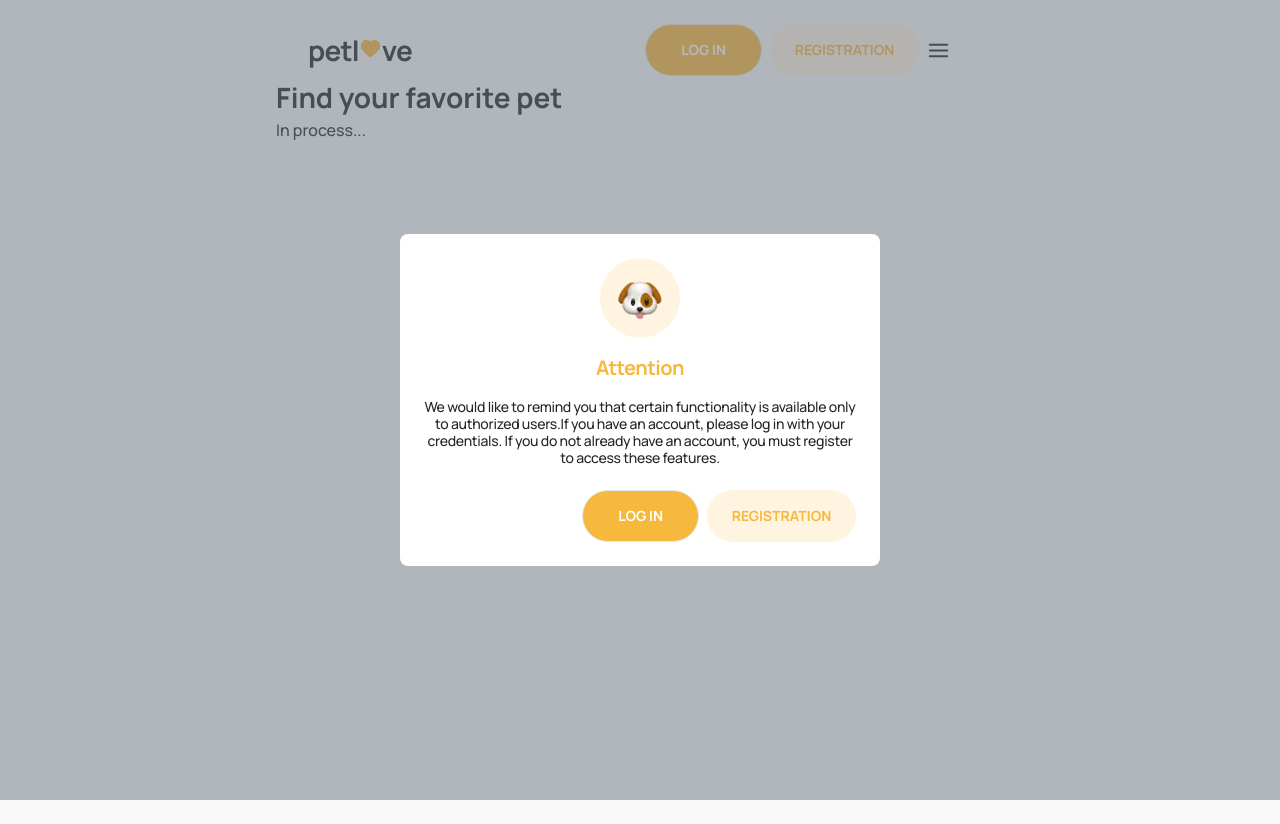
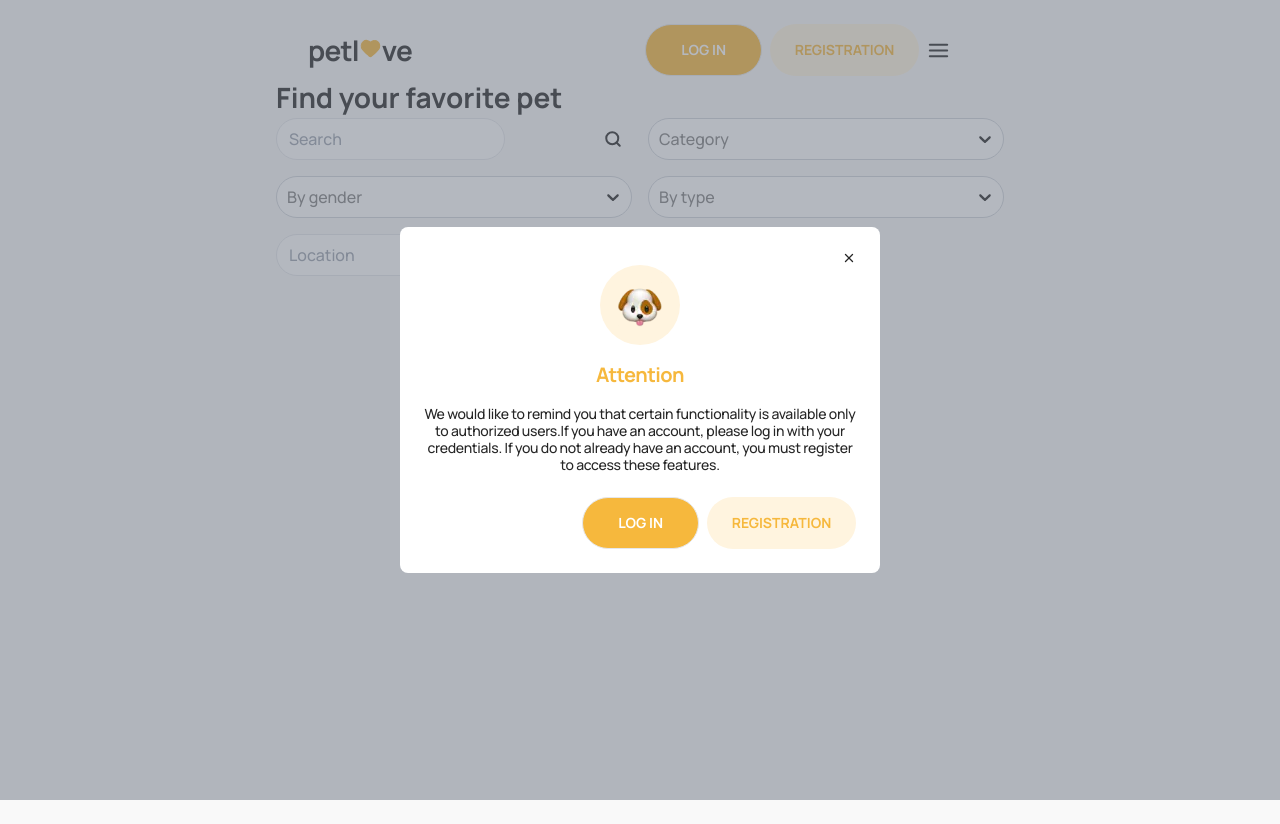
Before and after one commit to MaxsimJSDeveloper/pet-love, a React (Vite) app: page /notices in a window 1280 px wide. Built offline with nearby package versions, Linux system fonts and the light colour scheme.

Commit message:
addNoticesFilters

```diff
--- a/package.json
+++ b/package.json
@@ -18,6 +18,7 @@
     "react-paginate": "^8.2.0",
     "react-redux": "^9.1.2",
     "react-router-dom": "^7.0.1",
+    "react-select": "^5.9.0",
     "redux-persist": "^6.0.0",
     "vite-plugin-svgr": "^4.3.0",
     "yup": "^1.4.0"
--- a/src/components/logic/Navigation/Navigation.tsx
+++ b/src/components/logic/Navigation/Navigation.tsx
@@ -3,8 +3,13 @@ import AuthNav from "../AuthNav/AuthNav";
 import { NavigationProps } from "./Navigation.types";
 import css from "./NavigationStyles";
 import Icon from "@src/shared/Icon";
+import { useSelector } from "react-redux";
+import { selectToken } from "@src/redux/users/selectors";
+import Logout from "@src/components/ui/LogoutBtn/LogoutBtn";
 
 const Navigation = ({ isOpen, setIsOpen, location }: NavigationProps) => {
+  const token = useSelector(selectToken);
+
   const handleNavClick = (e: React.MouseEvent<HTMLDivElement>) => {
     e.stopPropagation();
   };
@@ -63,9 +68,13 @@ const Navigation = ({ isOpen, setIsOpen, location }: NavigationProps) => {
         </NavLink>
       </div>
 
-      <div className="mt-auto flex flex-col items-center">
-        <AuthNav location={location} />
-      </div>
+      {token === null ? (
+        <div className="mt-auto flex flex-col items-center">
+          <AuthNav location={location} />
+        </div>
+      ) : (
+        <Logout />
+      )}
     </nav>
   );
 };
--- /dev/null
+++ b/src/components/logic/NoticesFilters/NoticesFilters.tsx
@@ -0,0 +1,50 @@
+import ReactSelect from "@src/shared/Select";
+import {
+  categoryOptions,
+  genderOptions,
+  typeOptions,
+} from "./selectorsOptionsData";
+import SearchField from "@src/shared/SearchField";
+
+interface Option {
+  value: string;
+  label: string;
+}
+
+const NoticesFilters = () => {
+  const handleChange = (option: Option | null) => {
+    console.log("Selected:", option);
+  };
+
+  return (
+    <div className="grid grid-cols-2 gap-4 grid-flow-row">
+      <SearchField styles="col-span-2" />
+
+      <ReactSelect
+        name="category"
+        options={categoryOptions}
+        placeholder="Category"
+        onChange={handleChange}
+      />
+
+      <ReactSelect
+        name="gender"
+        options={genderOptions}
+        placeholder="By gender"
+        onChange={handleChange}
+      />
+
+      <ReactSelect
+        name="type"
+        options={typeOptions}
+        placeholder="By type"
+        onChange={handleChange}
+      />
+
+      {/* Оставшийся SearchField для поиска по локации */}
+      <SearchField placeholder="Location" />
+    </div>
+  );
+};
+
+export default NoticesFilters;
--- /dev/null
+++ b/src/components/logic/NoticesFilters/selectorsOptionsData.ts
@@ -0,0 +1,33 @@
+export const categoryOptions = [
+  { value: "show_all", label: "Show all" },
+  { value: "sell", label: "Sell" },
+  { value: "free", label: "Free" },
+  { value: "lost", label: "Lost" },
+  { value: "found", label: "Found" },
+];
+
+export const genderOptions = [
+  { value: "show_all", label: "Show all" },
+  { value: "unknown", label: "Unknown" },
+  { value: "female", label: "Female" },
+  { value: "male", label: "Male" },
+  { value: "multiple", label: "Multiple" },
+];
+
+export const typeOptions = [
+  { value: "show_all", label: "Show all" },
+  { value: "dog", label: "Dog" },
+  { value: "cat", label: "Cat" },
+  { value: "monkey", label: "Monkey" },
+  { value: "bird", label: "Bird" },
+  { value: "snake", label: "Snake" },
+  { value: "turtle", label: "Turtle" },
+  { value: "lizard", label: "Lizard" },
+  { value: "frog", label: "Frog" },
+  { value: "fish", label: "Fish" },
+  { value: "ants", label: "Ants" },
+  { value: "bees", label: "Bees" },
+  { value: "butterfly", label: "Butterfly" },
+  { value: "spider", label: "Spider" },
+  { value: "scorpion", label: "Scorpion" },
+];
--- a/src/components/ui/ModalAttention/ModalAttention.tsx
+++ b/src/components/ui/ModalAttention/ModalAttention.tsx
@@ -17,7 +17,6 @@ const ModalAttention = () => {
 
   return (
     <>
-      <button onClick={handleSetIsOpen}>In process...</button>
       {isOpen && (
         <Modal onClose={handleSetIsOpen}>
           <AttentionModalImgWrap images={attentionImages} />
--- a/src/pages/NewsPage.tsx
+++ b/src/pages/NewsPage.tsx
@@ -38,7 +38,7 @@ const NewsPage = () => {
     <>
       <div className="mb-[24px] md:flex md:justify-between md:mb-[46px] md:mt-[89px]">
         <Title style="mt-[54px] mb-[15px] md:mt-0 md:mb-0">News</Title>
-        <SearchField styles="md:max-w-[230px]" />
+        <SearchField styles="md:max-w-[230px]  w-full" />
       </div>
       {loading && <Loader />}
       {error && <p>Error: {error}</p>}
--- a/src/pages/NoticesPage.tsx
+++ b/src/pages/NoticesPage.tsx
@@ -1,5 +1,6 @@
 import ModalAttention from "@src/components/ui/ModalAttention/ModalAttention";
 import Title from "../shared/Tittle";
+import NoticesFilters from "@src/components/logic/NoticesFilters/NoticesFilters";
 // import RegisterPosBlock from "@src/components/ui/RegisterPosBlock/RegisterPosBlock";
 
 const NoticesPage = () => {
@@ -8,6 +9,7 @@ const NoticesPage = () => {
       <Title>Find your favorite pet</Title>
       <ModalAttention />
       {/* <RegisterPosBlock /> */}
+      <NoticesFilters />
     </>
   );
 };
--- a/src/shared/Modal.tsx
+++ b/src/shared/Modal.tsx
@@ -1,5 +1,6 @@
-import { ReactNode } from "react";
+import { ReactNode, useEffect } from "react";
 import ReactDOM from "react-dom";
+import Icon from "./Icon";
 
 interface PropsModal {
   children: ReactNode;
@@ -7,6 +8,20 @@ interface PropsModal {
 }
 
 const Modal = ({ children, onClose }: PropsModal) => {
+  useEffect(() => {
+    const handleKeyDown = (e: KeyboardEvent) => {
+      if (e.key === "Escape") {
+        onClose();
+      }
+    };
+
+    document.addEventListener("keydown", handleKeyDown);
+
+    return () => {
+      document.removeEventListener("keydown", handleKeyDown);
+    };
+  }, [onClose]);
+
   return ReactDOM.createPortal(
     <div
       className="fixed inset-0 bg-gray-500 bg-opacity-50 flex justify-center items-center z-50"
@@ -16,6 +31,14 @@ const Modal = ({ children, onClose }: PropsModal) => {
         className="bg-white p-6 rounded-lg w-[335px] md:w-[480px] flex flex-col items-center"
         onClick={(e) => e.stopPropagation()}
       >
+        <button className="ml-auto" onClick={onClose}>
+          <Icon
+            stroke="stroke-[#262626]"
+            id="icon-close"
+            width="14px"
+            height="14px"
+          />
+        </button>
         {children}
       </div>
     </div>,
--- a/src/shared/SearchField.tsx
+++ b/src/shared/SearchField.tsx
@@ -5,9 +5,10 @@ import Icon from "./Icon";
 
 interface SearchFieldProps {
   styles?: string;
+  placeholder?: string;
 }
 
-const SearchField = ({ styles }: SearchFieldProps) => {
+const SearchField = ({ styles, placeholder = "Search" }: SearchFieldProps) => {
   const dispatch = useDispatch<AppDispatch>();
 
   const handleInputChange = (e: React.ChangeEvent<HTMLInputElement>) => {
@@ -20,8 +21,8 @@ const SearchField = ({ styles }: SearchFieldProps) => {
     <form className="relative">
       <input
         name="search"
-        placeholder="Search"
-        className={`${styles} w-full h-full p-[12px] border-[1px] input-border-color rounded-[30px]`}
+        placeholder={placeholder}
+        className={`${styles} h-[42px] p-[12px] border-[1px] input-border-color rounded-[30px]`}
         onChange={handleInputChange}
       />
       <button
--- /dev/null
+++ b/src/shared/Select.tsx
@@ -0,0 +1,51 @@
+import Select from "react-select";
+
+interface Option {
+  value: string;
+  label: string;
+}
+
+interface ReactSelectProps {
+  name: string;
+  options: Option[];
+  placeholder?: string;
+  onChange: (selectedOption: Option | null) => void;
+}
+
+const ReactSelect = ({
+  name,
+  options,
+  placeholder,
+  onChange,
+}: ReactSelectProps) => {
+  return (
+    <Select
+      name={name}
+      options={options}
+      placeholder={placeholder}
+      onChange={onChange}
+      styles={{
+        control: (baseStyles) => ({
+          ...baseStyles,
+          borderRadius: "30px",
+          height: "42px",
+          border: "1px solid #d1d5db", // цвет границы (можно настроить)
+          boxShadow: "none",
+        }),
+        dropdownIndicator: (baseStyles) => ({
+          ...baseStyles,
+          color: "#262626",
+        }),
+        indicatorSeparator: () => ({
+          display: "none", // Скрываем вертикальную риску
+        }),
+        menu: (baseStyles) => ({
+          ...baseStyles,
+          borderRadius: "15px", // Если нужно закруглить меню
+        }),
+      }}
+    />
+  );
+};
+
+export default ReactSelect;
```
Also changed, not shown: 1 other file (tests, documents, lock files or other folders).
